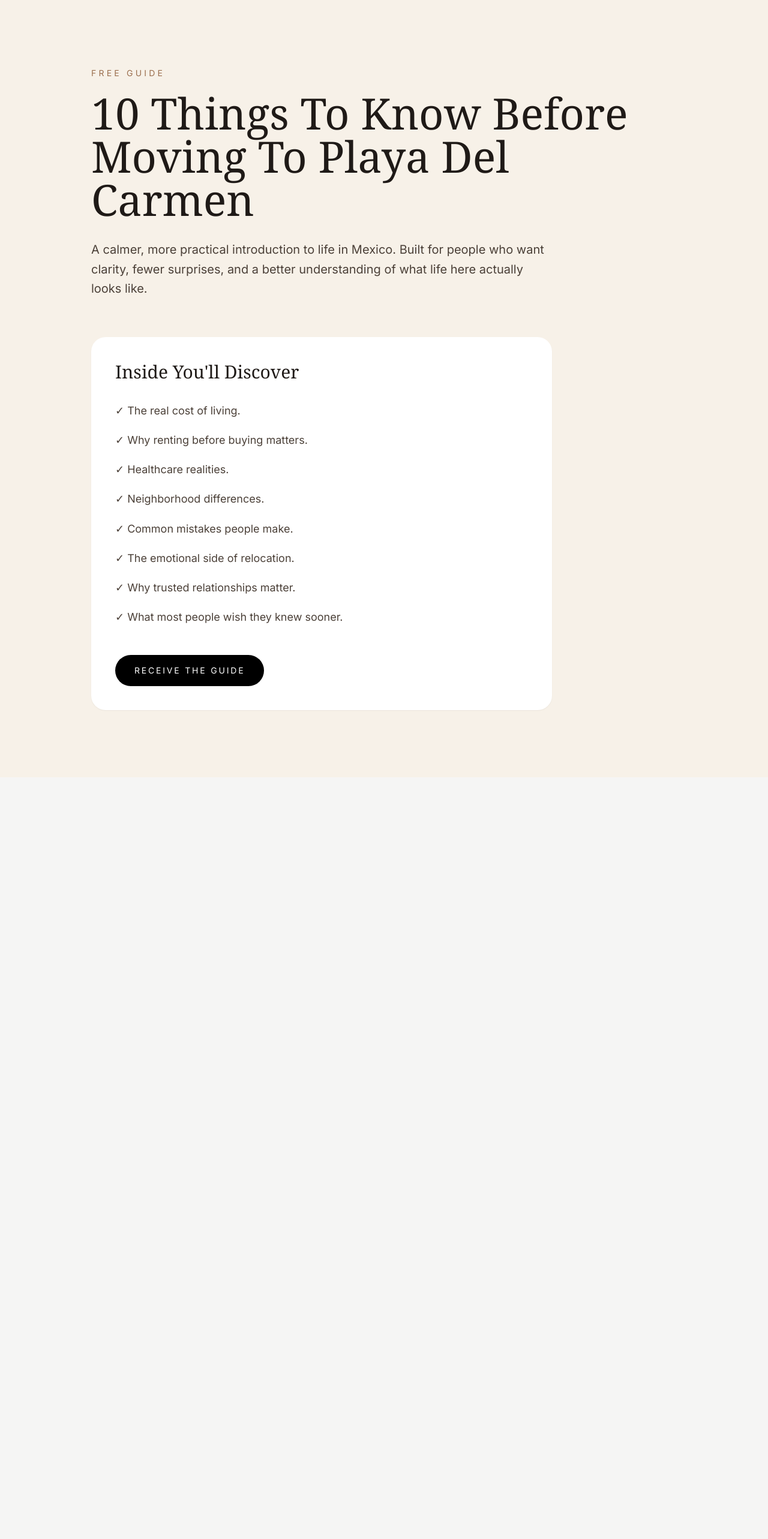
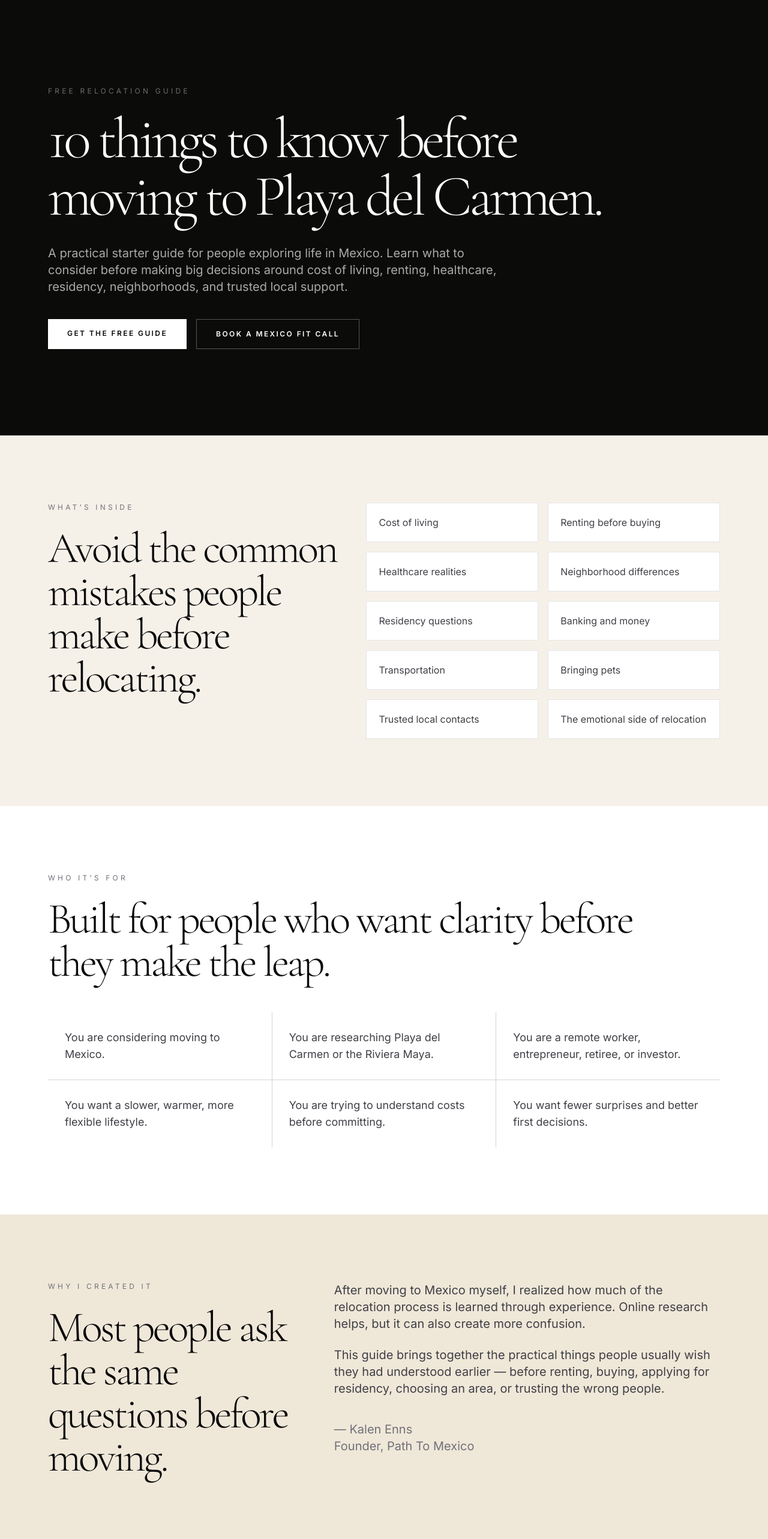
Before and after one commit to TradePhoenix/cielo-nuevo, a React (Create React App) app: page /free-guide in a window 1280 px wide. Shown: the top 2566 px of the page at 60% size. Before the commit the page ends 1296 px from the top, so only its background shows below. Built offline with nearby package versions, Linux system fonts and the light colour scheme.

Commit message:
Update free guide landing page

```diff
--- a/src/pages/FreeGuidePage.js
+++ b/src/pages/FreeGuidePage.js
@@ -1,59 +1,170 @@
 import React from "react";
+import { Link } from "react-router-dom";
 
 export default function FreeGuidePage() {
+  const guideLink = "/downloads/10-things-to-know-before-moving-to-playa-del-carmen.html";
+
   return (
-    <main className="min-h-screen bg-[#f7f1e8] text-[#1f1a17]">
-      <section className="max-w-5xl mx-auto px-6 py-28">
+    <main className="min-h-screen bg-[#f6f1e8] text-zinc-950">
+      <section className="bg-[#0b0b0a] px-6 py-28 text-white md:px-20 md:py-36">
+        <div className="mx-auto max-w-6xl">
+          <p className="mb-6 text-xs uppercase tracking-[0.35em] text-white/40">
+            Free Relocation Guide
+          </p>
 
-        <p className="uppercase tracking-[0.3em] text-sm text-[#9b6f4e] mb-5">
-          Free Guide
-        </p>
+          <h1 className="max-w-5xl text-5xl font-light leading-[0.95] tracking-[-0.06em] md:text-8xl">
+            10 things to know before moving to Playa del Carmen.
+          </h1>
 
-        <h1 className="font-serif text-5xl md:text-7xl leading-tight mb-8">
-          10 Things To Know Before Moving To Playa Del Carmen
-        </h1>
+          <p className="mt-8 max-w-3xl text-lg leading-relaxed text-white/65 md:text-xl">
+            A practical starter guide for people exploring life in Mexico. Learn what
+            to consider before making big decisions around cost of living, renting,
+            healthcare, residency, neighborhoods, and trusted local support.
+          </p>
 
-        <p className="text-xl text-[#4b4038] leading-relaxed max-w-3xl mb-16">
-          A calmer, more practical introduction to life in Mexico.
-          Built for people who want clarity, fewer surprises, and a better understanding
-          of what life here actually looks like.
-        </p>
+          <div className="mt-10 flex flex-col gap-4 sm:flex-row">
+            <a
+              href={guideLink}
+              className="bg-white px-8 py-4 text-center text-xs font-semibold uppercase tracking-[0.2em] text-zinc-950 transition hover:bg-[#d8a15f]"
+            >
+              Get The Free Guide
+            </a>
 
-        <div className="bg-white rounded-3xl p-10 shadow-sm max-w-3xl">
+            <Link
+              to="/mexico-fit-call"
+              className="border border-white/30 px-8 py-4 text-center text-xs font-semibold uppercase tracking-[0.2em] text-white transition hover:bg-white hover:text-zinc-950"
+            >
+              Book A Mexico Fit Call
+            </Link>
+          </div>
+        </div>
+      </section>
 
-          <h2 className="font-serif text-3xl mb-8">
-            Inside You'll Discover
+      <section className="px-6 py-20 md:px-20 md:py-28">
+        <div className="mx-auto grid max-w-6xl gap-12 md:grid-cols-[0.9fr_1.1fr]">
+          <div>
+            <p className="mb-6 text-xs uppercase tracking-[0.35em] text-zinc-500">
+              What’s Inside
+            </p>
+
+            <h2 className="text-4xl font-light leading-tight tracking-[-0.05em] md:text-7xl">
+              Avoid the common mistakes people make before relocating.
+            </h2>
+          </div>
+
+          <div className="grid gap-4 text-zinc-700 sm:grid-cols-2">
+            {[
+              "Cost of living",
+              "Renting before buying",
+              "Healthcare realities",
+              "Neighborhood differences",
+              "Residency questions",
+              "Banking and money",
+              "Transportation",
+              "Bringing pets",
+              "Trusted local contacts",
+              "The emotional side of relocation"
+            ].map((item) => (
+              <div key={item} className="border border-zinc-200 bg-white p-5 transition hover:bg-[#efe7d8]">
+                {item}
+              </div>
+            ))}
+          </div>
+        </div>
+      </section>
+
+      <section className="bg-white px-6 py-20 md:px-20 md:py-28">
+        <div className="mx-auto max-w-6xl">
+          <p className="mb-6 text-xs uppercase tracking-[0.35em] text-zinc-500">
+            Who It’s For
+          </p>
+
+          <h2 className="mb-12 max-w-5xl text-4xl font-light leading-tight tracking-[-0.05em] md:text-7xl">
+            Built for people who want clarity before they make the leap.
           </h2>
 
-          <div className="space-y-5 text-[#4b4038] text-lg leading-relaxed">
+          <div className="grid gap-px bg-zinc-300 md:grid-cols-3">
+            {[
+              "You are considering moving to Mexico.",
+              "You are researching Playa del Carmen or the Riviera Maya.",
+              "You are a remote worker, entrepreneur, retiree, or investor.",
+              "You want a slower, warmer, more flexible lifestyle.",
+              "You are trying to understand costs before committing.",
+              "You want fewer surprises and better first decisions."
+            ].map((item) => (
+              <div key={item} className="bg-white p-7 text-lg text-zinc-700 transition hover:bg-[#f6f1e8]">
+                {item}
+              </div>
+            ))}
+          </div>
+        </div>
+      </section>
 
-            <p>✓ The real cost of living.</p>
+      <section className="bg-[#efe7d8] px-6 py-20 md:px-20 md:py-28">
+        <div className="mx-auto grid max-w-6xl gap-12 md:grid-cols-[0.8fr_1.2fr]">
+          <div>
+            <p className="mb-6 text-xs uppercase tracking-[0.35em] text-zinc-500">
+              Why I Created It
+            </p>
 
-            <p>✓ Why renting before buying matters.</p>
-
-            <p>✓ Healthcare realities.</p>
-
-            <p>✓ Neighborhood differences.</p>
-
-            <p>✓ Common mistakes people make.</p>
-
-            <p>✓ The emotional side of relocation.</p>
-
-            <p>✓ Why trusted relationships matter.</p>
-
-            <p>✓ What most people wish they knew sooner.</p>
-
+            <h2 className="text-4xl font-light leading-tight tracking-[-0.05em] md:text-7xl">
+              Most people ask the same questions before moving.
+            </h2>
           </div>
 
-          <a
-            href="/downloads/10-things-to-know-before-moving-to-playa-del-carmen.html"
-            className="inline-block mt-12 bg-black text-white px-8 py-4 rounded-full uppercase tracking-[0.2em] text-sm"
-          >
-            Receive The Guide
-          </a>
+          <div className="space-y-6 text-lg leading-relaxed text-zinc-700 md:text-xl">
+            <p>
+              After moving to Mexico myself, I realized how much of the relocation process
+              is learned through experience. Online research helps, but it can also create
+              more confusion.
+            </p>
 
+            <p>
+              This guide brings together the practical things people usually wish they had
+              understood earlier — before renting, buying, applying for residency, choosing
+              an area, or trusting the wrong people.
+            </p>
+
+            <p className="pt-4 text-zinc-500">
+              — Kalen Enns
+              <br />
+              Founder, Path To Mexico
+            </p>
+          </div>
         </div>
+      </section>
 
+      <section className="bg-[#0b0b0a] px-6 py-24 text-center text-white md:py-32">
+        <div className="mx-auto max-w-4xl">
+          <p className="mb-6 text-xs uppercase tracking-[0.35em] text-white/40">
+            Still Have Questions?
+          </p>
+
+          <h2 className="text-4xl font-light leading-tight tracking-[-0.05em] md:text-7xl">
+            One conversation can save months of uncertainty.
+          </h2>
+
+          <p className="mx-auto mt-8 max-w-2xl text-lg leading-relaxed text-white/65">
+            The guide is a strong first step. If you want personal guidance around your
+            situation, timeline, budget, and next move, start with a Mexico Fit Call.
+          </p>
+
+          <div className="mt-10 flex flex-col justify-center gap-4 sm:flex-row">
+            <a
+              href={guideLink}
+              className="bg-white px-8 py-4 text-center text-xs font-semibold uppercase tracking-[0.2em] text-zinc-950 transition hover:bg-[#d8a15f]"
+            >
+              Get The Free Guide
+            </a>
+
+            <Link
+              to="/mexico-fit-call"
+              className="border border-white/30 px-8 py-4 text-center text-xs font-semibold uppercase tracking-[0.2em] text-white transition hover:bg-white hover:text-zinc-950"
+            >
+              Book The Call
+            </Link>
+          </div>
+        </div>
       </section>
     </main>
   );
```
